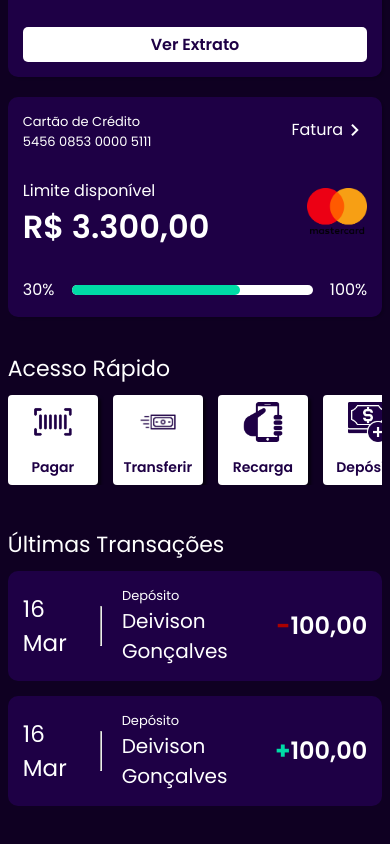
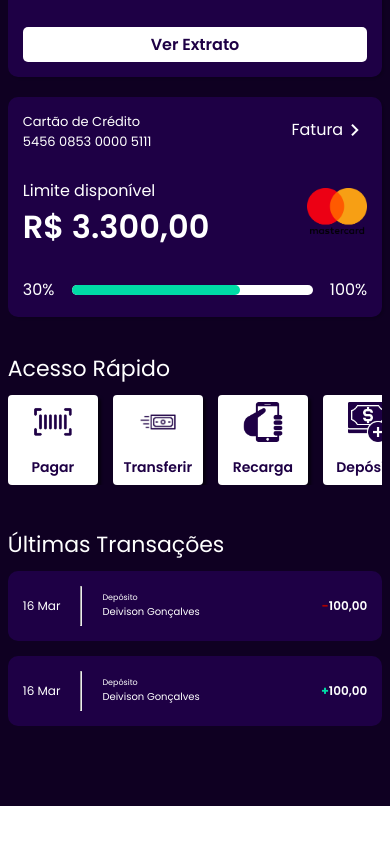
Before and after one commit to Deivisongs/On-Bank, a React (Vite) app: page / in a window 390 px wide. Shown: the part 383-1227 px from the top of the page. After the commit the page ends 1189 px from the top, so only its background shows below. Built offline with nearby package versions, Linux system fonts and the light colour scheme.

Commit message:
Update Transacoes.module.css

```diff
--- a/src/components/Transacoes/Transacoes.module.css
+++ b/src/components/Transacoes/Transacoes.module.css
@@ -28,3 +28,19 @@
 .divisao{
     height: 40px;
 }
+
+@media (max-width: 768px){
+    .divLeft .divDate{
+        font-size: 12px;
+    }
+    .divLeft .divDados .pCategoria{
+        font-size: 8px;
+    }
+    .divLeft .divDados .pNome{
+        font-size: 10px;
+    }
+    .divVlr p{
+        font-size: 12px;
+        font-weight: 600;
+    }
+}
```
